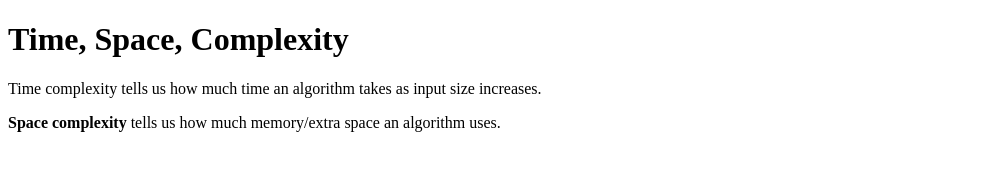
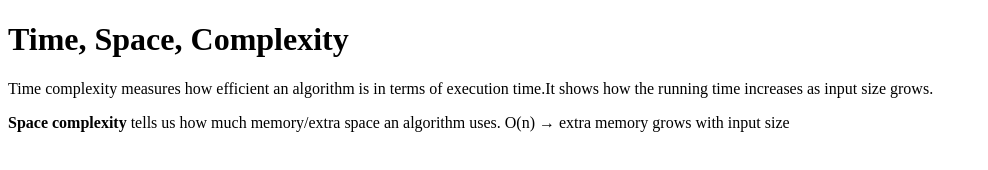
Before and after one commit to acciojob/time-and-space-complexity-ishikapandeyy, a website: page main.html in a window 1280 px wide. Shown: the whole page, without its empty margins (0-988 px from the left). Drawn offline with Linux system fonts and the light colour scheme.

Commit message:
created a submission

```diff
--- a/main.html
+++ b/main.html
@@ -9,8 +9,8 @@
 <body>
 	<!-- the entire body must be written by student -->
 	<h1>Time, Space, Complexity</h1>
-	<p>Time complexity tells us how much time an algorithm takes as input size increases.</p>
-	<p><b>Space complexity</b> tells us how much memory/extra space an algorithm uses.</p>
+	<p>Time complexity measures how efficient an algorithm is in terms of execution time.It shows how the running time increases as input size grows.</p>
+	<p><b>Space complexity</b> tells us how much memory/extra space an algorithm uses. O(n) → extra memory grows with input size</p>
     <script type="text/javascript" src="./script.js">
 </script>
 
```
